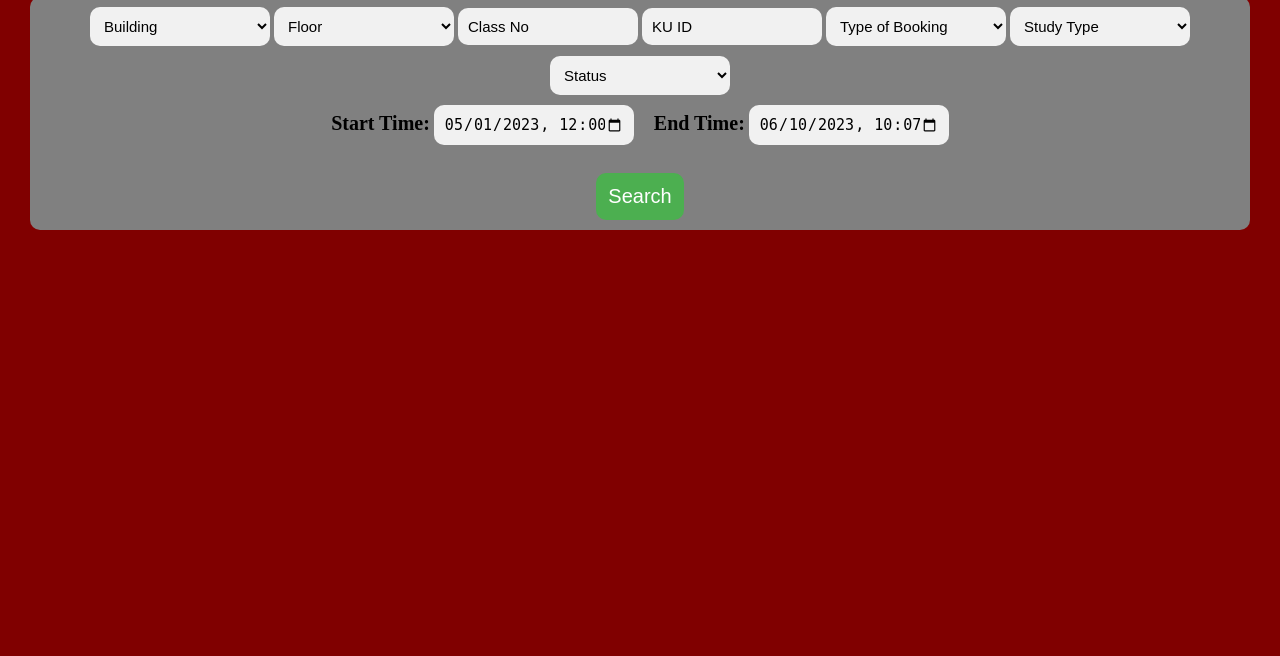
After one commit to boraaktas/COMP306_Project, a PHP site: page /admin_ViewFilter.php in a window 1280 px wide. The commit adds this page. Shown: the part 144-800 px from the top of the page. Run offline with PHP 8.4, Linux system fonts and the light colour scheme; a user stored in the database is signed in.

```diff
--- /dev/null
+++ b/room-booking/admin_ViewFilter.php
@@ -0,0 +1,193 @@
+<?php
+    session_start();
+    include "config.php";
+    include "admin_header.php";
+
+    if (!isset($_SESSION['ku_id'])) {
+        header('Location: login.php');
+    }
+
+    $now = date("Y-m-d H:i");
+?>
+
+
+<script>
+
+    function check_date() {
+
+        var start_date = document.getElementById("start_time").value;
+        var end_date = document.getElementById("end_time").value;
+
+
+        if (start_date > end_date) {
+            alert("Please choose a reasonable date range.");
+            return false;
+        }
+
+        return true;
+
+    }
+
+</script>
+
+
+<form action="admin_ViewQuery.php" method="post">
+  <br>
+  <div class="filter-container">
+
+    <select name="building" class="study-room-selector">
+      <option value="all">Building</option>
+      <option value="CASE">CASE</option>
+      <option value="SNA">SNA</option>
+      <option value="ENG">ENG</option>
+      <option value="SOS">SOS</option>
+      <option value="SCI">SCI</option>
+      <option value="ELC">ELC</option>
+    </select>
+
+    <select name="floor" class="study-room-selector">
+      <option value="all">Floor</option>
+      <option value="1">1</option>
+      <option value="2">2</option>
+      <option value="A">A</option>
+      <option value="Z">Z</option>
+      <option value="B">B</option>
+      <option value="B1">B1</option>
+      <option value="B2">B2</option>
+    </select>
+
+    <input type="text" id="class_no" name="class_no" placeholder="Class No" class="study-room-selector">
+
+    <input type="text" id="ku_id" name="ku_id" placeholder="KU ID" maxlength="7" class="study-room-selector">
+
+    <select name="booking_type" class="study-room-selector">
+      <option value="all">Type of Booking</option>
+      <option value="join">Join</option>
+      <option value="reservation">Reservation</option>
+    </select>
+
+    <select name="study_type" class="study-room-selector">
+      <option value="all">Study Type</option>
+      <option value="individual">Individual</option>
+      <option value="group">Group</option>
+    </select>
+
+    <select name="booking_status" class="study-room-selector">
+      <option value="all">Status</option>
+      <option value="Finished">Finished</option>
+      <option value="Ongoing">Ongoing</option>
+    </select>
+
+    <div class="date-container">
+      <div class="date-start-container">
+        <label for="start_time">Start Time:</label>
+        <input type="datetime-local" id="start_time" name="start_time" class="study-room-selector" value="<?php echo date("2023-05-01 00:00"); ?>">
+      </div>
+
+      <div class="date-end-container">
+        <label for="end_time">End Time:</label>
+        <input type="datetime-local" id="end_time" name="end_time" class="study-room-selector" value="<?php echo $now; ?>">
+      </div>
+    </div>
+
+    <br>
+
+    <input type="submit" value="Search" class="search-button" onclick="return check_date()">
+    </div>
+</form>
+
+
+
+<style>
+
+  .filter-container {
+    text-align: center;
+    padding: 10px;
+    border-radius: 10px;
+    background-color: grey;
+    margin-right: 30px;
+    margin-left: 30px;
+  }
+
+  .study-room-selector{
+    padding: 10px;
+    font-size: 15px;
+    border: none;
+    background-color: #f1f1f1;
+    color: #555;
+    border-radius: 10px;
+    width: 180px;
+    margin-bottom: 10px;
+    color: black;
+  }
+
+  ::placeholder {
+    color: black;
+    font-size: 15px;
+  }
+
+  .search-button {
+    padding: 12px 12px;
+    font-size: 20px;
+    border: none;
+    background-color: #4CAF50;
+    color: #fff;
+    border-radius: 10px;
+    cursor: pointer;
+  }
+
+  .search-button:hover {
+    background-color: #45a049;
+  }
+
+
+  .date-container {
+    display: flex;
+    justify-content: center;
+    align-items: center;
+
+  }
+
+  .date-start-container {
+    margin-right: 10px;
+  }
+
+  .date-end-container {
+    margin-left: 10px;
+  }
+
+  .date-start-container label {
+    font-size: 20px;
+    font-weight: bold;
+  }
+
+  .date-end-container label {
+    font-size: 20px;
+    font-weight: bold;
+  }
+
+  .date-start-container input {
+    padding: 10px;
+    font-size: 15px;
+    border: none;
+    background-color: #f1f1f1;
+    color: #555;
+    border-radius: 10px;
+    width: 200px;
+    margin-bottom: 10px;
+    color: black;
+  }
+
+  .date-end-container input {
+    padding: 10px;
+    font-size: 15px;
+    border: none;
+    background-color: #f1f1f1;
+    color: #555;
+    border-radius: 10px;
+    width: 200px;
+    margin-bottom: 10px;
+    color: black;
+  }
+
+</style>
--- a/room-booking/admin_header.php
+++ b/room-booking/admin_header.php
@@ -30,7 +30,7 @@
                 </a>
 
                 <form id ="form" method="POST" >
-                    <button class="button" onclick="redirectToPage('reservations_admin')"> View Reservations </button>
+                    <button class="button" onclick="redirectToPage('admin_ViewFilter')"> View Reservations </button>
                     <button class="button" onclick="redirectToPage('admin_range')">Data Analysis </button>
                     <button class="button" onclick="redirectToPage('logout')">Logout </button>
                 </form>
```
Also changed, not shown: room-booking/admin_ViewQuery.php (added, +258 -0 lines), room-booking/admin_cancel_join.php (added, +32 -0 lines), room-booking/admin_cancel_reservation.php (added, +32 -0 lines), room-booking/admin_showAnalysis.php (deleted, +0 -18 lines), room-booking/reservations_admin.php (deleted, +0 -36 lines).
